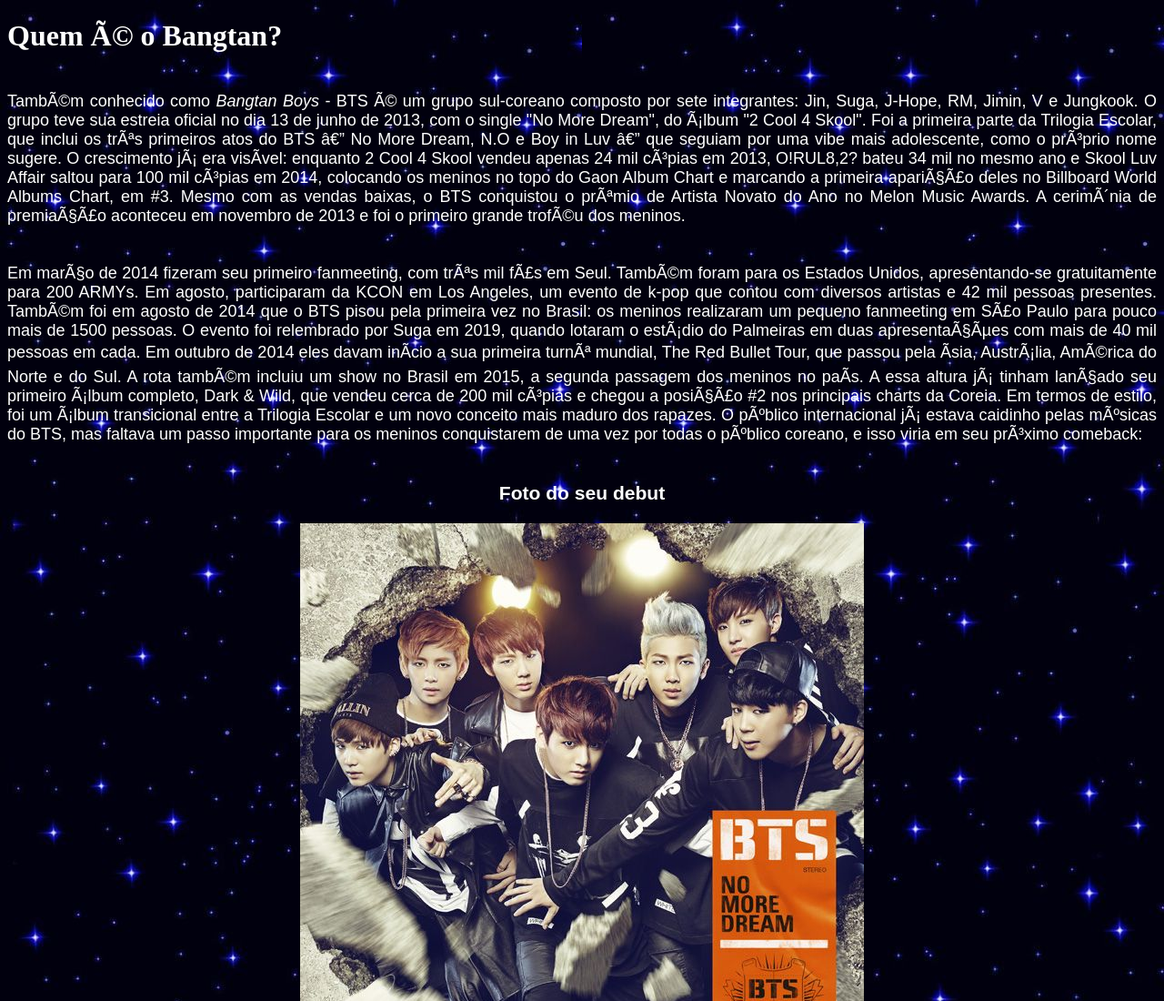
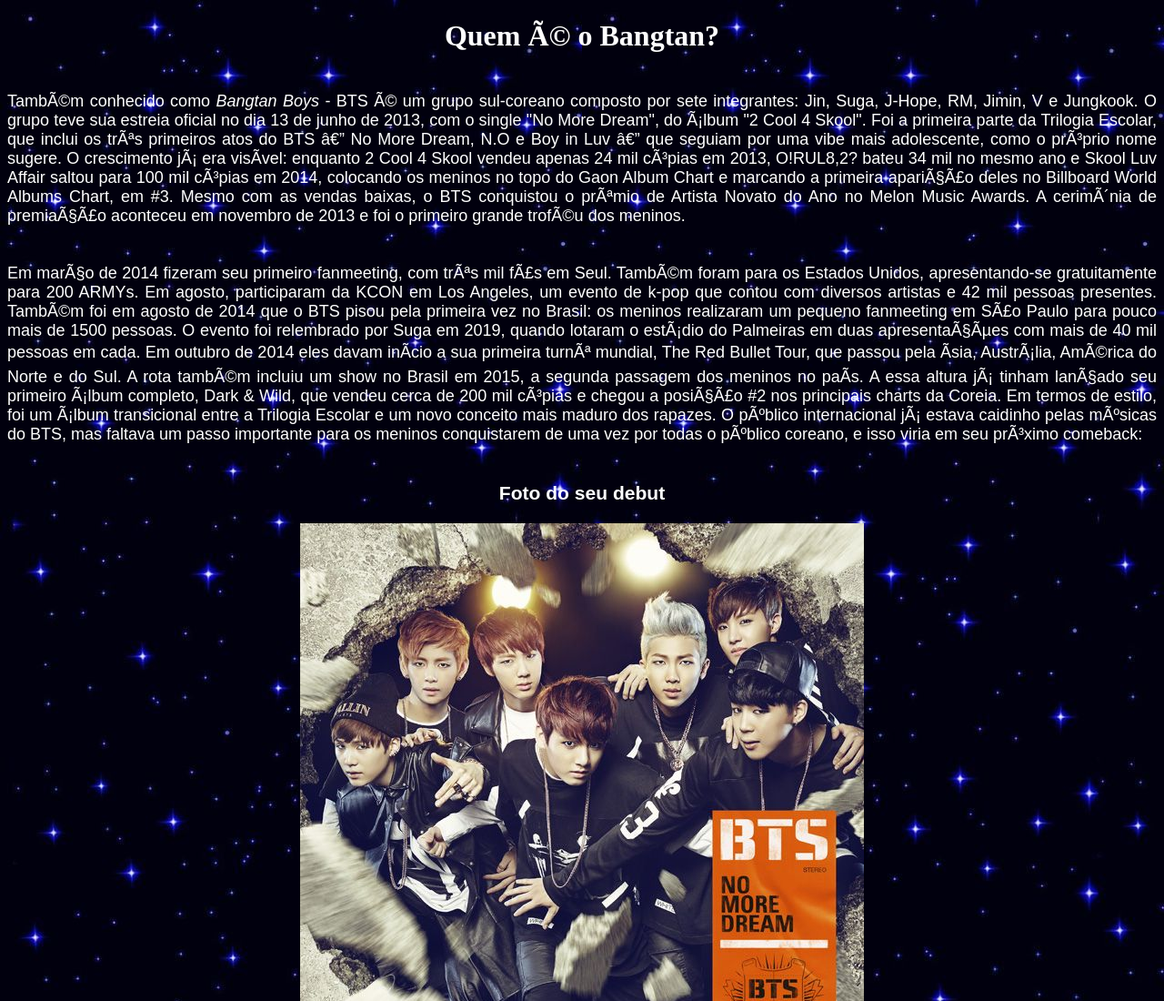
Before and after one commit to maluferrarixz/false.github.io, a plain HTML site: page index.html in a window 1280 px wide. Shown: the top 1100 px of the page at 91% size. Drawn offline with Linux system fonts and the light colour scheme.

Commit message:
Update index.html

```diff
--- a/index.html
+++ b/index.html
@@ -11,7 +11,7 @@
 
 	<body>
 		<body background="bities.jpg" bgproperties="fixed"></body>
-		<font color="white"><h1> Quem é o Bangtan? </h1>
+		<font color="white"><center><h1> Quem é o Bangtan? </h1></center>
 
 		<p>
 			<div align="justify">
```
